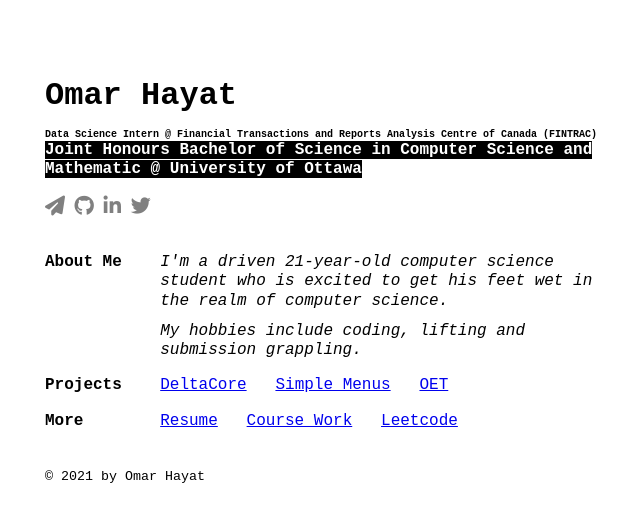
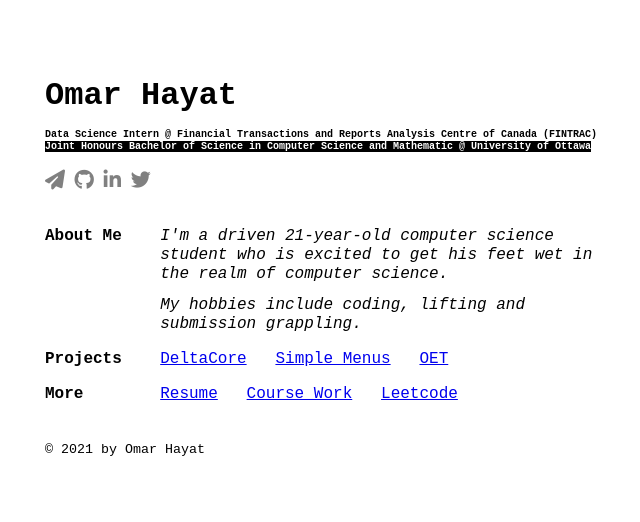
Before and after one commit to OmarHayat-DEV/web, a Jekyll site: the page built from index.html, in a window 1280 px wide. Shown: the top 522 px of the page, without its empty margins (307-947 px from the left). Built offline with Jekyll 4.4.1, drawn with Linux system fonts in a browser that asks for light colours; nearby versions of some CDN libraries.

Commit message:
change font size

```diff
--- a/index.html
+++ b/index.html
@@ -5,7 +5,7 @@ layout: default
 <div class="header">
     <h1>Omar Hayat</h1>
     <h4 style="font-size:10px"><code></code>Data Science Intern @ Financial Transactions and Reports Analysis Centre of Canada (FINTRAC)</code></h4>
-    <h4><code>Joint Honours Bachelor of Science in Computer Science and Mathematic @ University of Ottawa</code></h4>
+    <h4 style="font-size:10px"><code>Joint Honours Bachelor of Science in Computer Science and Mathematic @ University of Ottawa</code></h4>
     <div class="social"> {% include social-media-links.html %}</div>
 </div>
 
```
